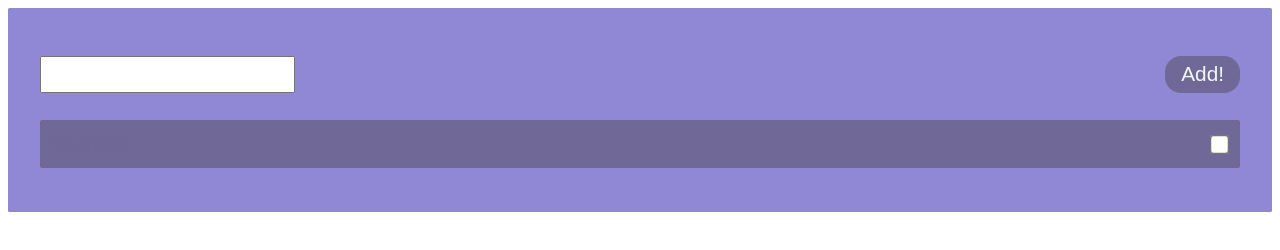
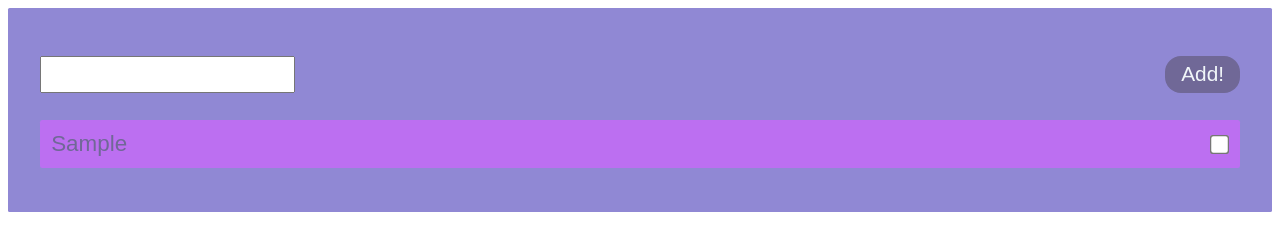
Before and after one commit to ChrisArturoMG/todo, a plain HTML site: page index.html in a window 1280 px wide. Both pictures are taken after typing "Sample" into the empty fields and a click on the button "Add!". Drawn offline with nearby package versions, Linux system fonts and the light colour scheme.

Commit message:
Update index.html

```diff
--- a/index.html
+++ b/index.html
@@ -30,7 +30,7 @@
         display: flex;
         justify-content: space-between;
         align-items: center;
-        background-color: #706897;
+        background-color: #bc6ff1;
         color: #706897;
         padding: 0.5em;
         margin: 0.5em 0;
```
